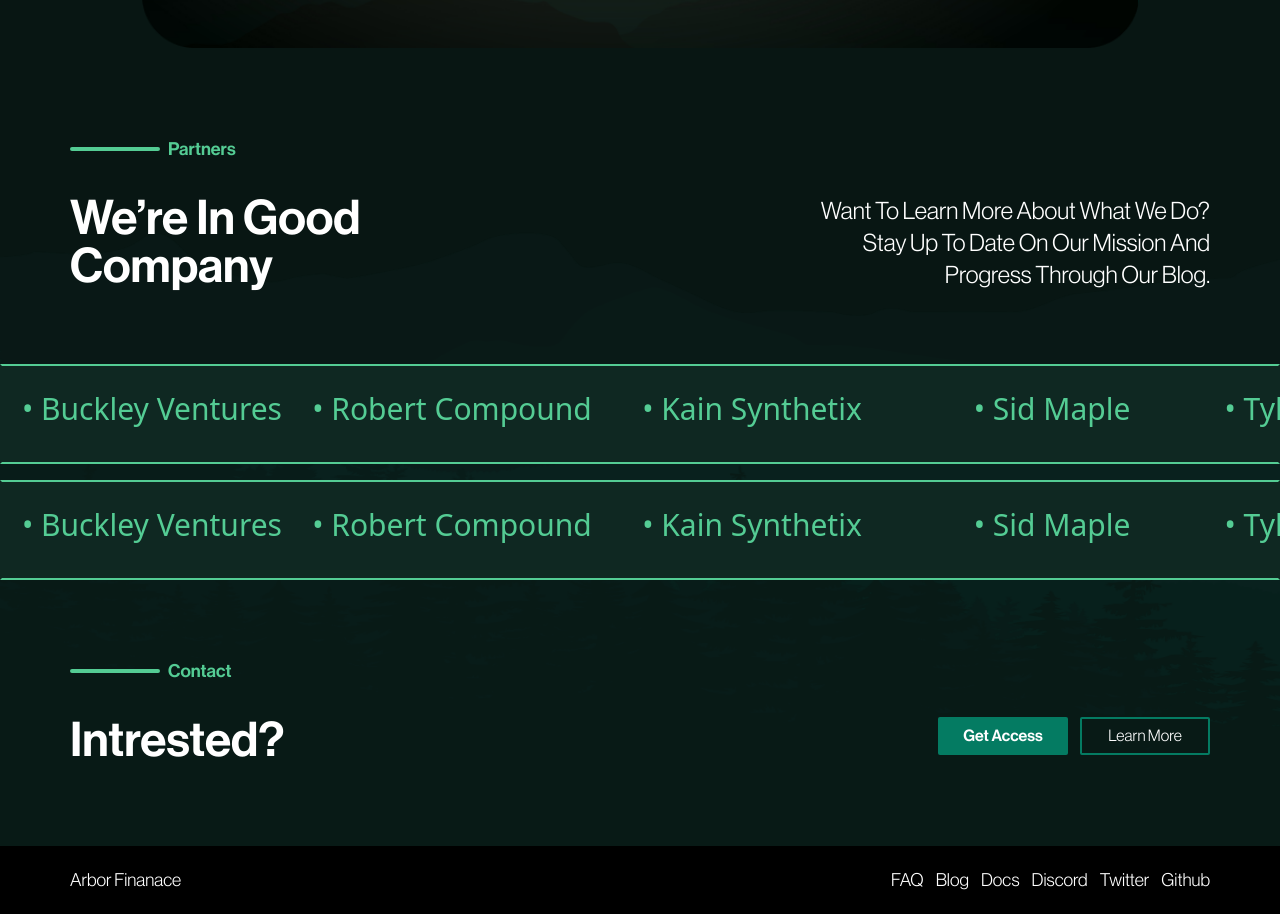
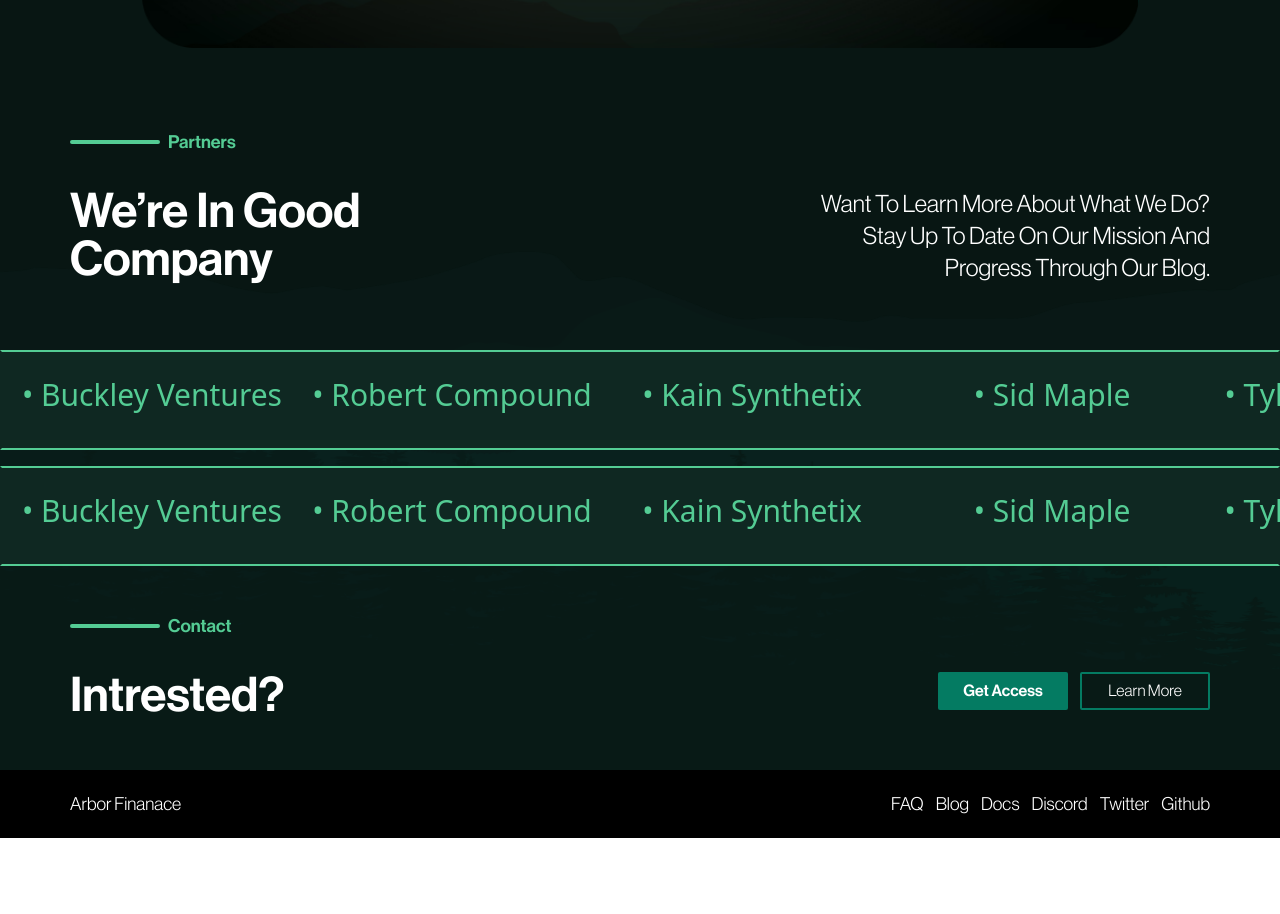
Before and after one commit to JLegacy-AI/arbor-finance-landing-page, a website built with Vite: page index.html in a window 1280 px wide. Shown: the part 2832-3746 px from the top of the page. After the commit the page ends 3670 px from the top, so only its background shows below. Built offline with nearby package versions, Linux system fonts and the light colour scheme.

Commit message:
After Upgrade

```diff
--- a/index.html
+++ b/index.html
@@ -175,9 +175,9 @@
     </div>
     <!-- Mission End -->
 
-    <div class=" space-y-4 bg-frame-3 bg-bottom bg-[length:100%_170%] bg-primary-color">
+    <div class=" space-y-4 bg-frame-3 bg-bottom bg-[length:100%_160%] bg-primary-color">
       <!-- Partner Start -->
-      <div class="pl-[70px] pr-[70px] pt-[30px] pb-[50px] w-[100%] h-[250px] justify-center space-y-8 flex flex-col">
+      <div class="pl-[70px] pr-[70px] pt-[30px] pb-[50px] w-[100%] justify-center space-y-8 flex flex-col">
 
         <div class="flex justify-start items-center space-x-2">
           <hr class="w-[90px] border-secondary-color border-2 rounded-sm"/>
@@ -267,7 +267,7 @@
       <!-- Partner End -->
 
       <!-- Contact Start -->
-      <div class="pl-[70px] pr-[70px] pt-[30px] pb-[50px] w-[100%] h-[250px] justify-center space-y-8 flex flex-col">
+      <div class="pl-[70px] pr-[70px] pt-[30px] pb-[50px] w-[100%] justify-center space-y-8 flex flex-col">
 
         <div class="flex justify-start items-center space-x-2">
           <hr class="w-[90px] border-secondary-color border-2 rounded-sm"/>
```
Also changed, not shown: assets/images/Arbor Finance Logo (White).png (deleted), assets/images/Hero section image.png (deleted), assets/images/features Icon-1.png (deleted), assets/images/features Icon-2.png (deleted), assets/images/features Icon-3.png (deleted), assets/images/features Icon-4.png (deleted), assets/images/features Icon-5.png (deleted), assets/images/features Icon-6.png (deleted).
